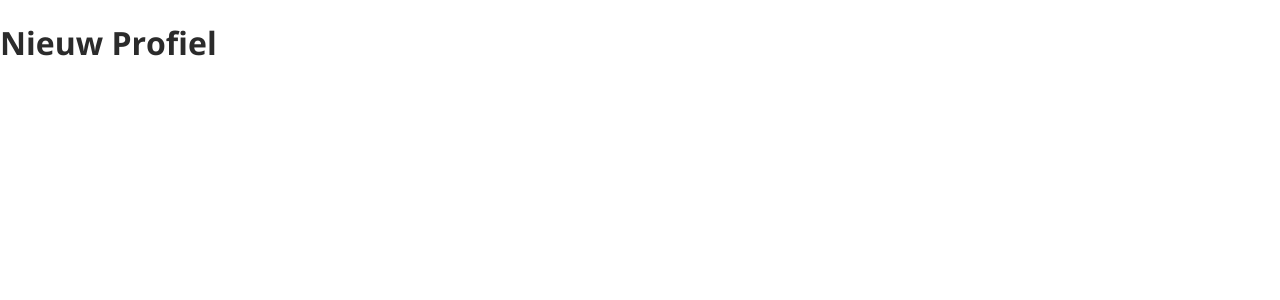
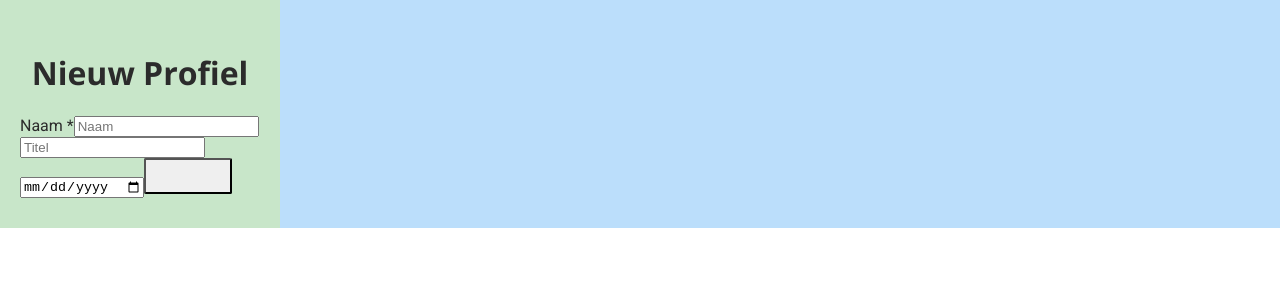
Before and after one commit to ff05/profiles-client, a React (Create React App) app: page / in a window 1280 px wide. Shown: the top 300 px of the page. Built offline with nearby package versions, Linux system fonts and the light colour scheme.

Commit message:
Some more styling

```diff
--- a/src/App.css
+++ b/src/App.css
@@ -1,11 +1,18 @@
 .App {
-  display: flex
+  display: flex;
 }
 
 .Main {
-
+  background-color: var(--light-blue);
+  flex-basis: 80%;
+  padding: var(--container-padding);
 }
 
 .Sidebar {
-
+  flex-basis: 20%;
+  background-color: var(--light-green);
+  display: flex;
+  flex-direction: column;
+  align-items: center;
+  padding: var(--container-padding);
 }
--- a/src/components/Form.js
+++ b/src/components/Form.js
@@ -1,8 +1,16 @@
 import React from 'react'
+import styles from './Form.css'
 
 export default function Form(props) {
   return (
     <div className="Form">
+      <form>
+        <label for="name">Naam *</label>
+        <input type="text" id="name" name="name" placeholder="Naam" required/>
+        <input type="text" name="title" placeholder="Titel" required/>
+        <input type="date" name="birthdate" placeholder="Geboortedatum" required/>
+        <button type="submit" value="Submit" />
+      </form>
     </div>
   )
 }
--- a/src/components/Sidebar.js
+++ b/src/components/Sidebar.js
@@ -6,6 +6,7 @@ export default function Sidebar(props) {
   return (
     <div className="Sidebar">
       <Title title="Nieuw Profiel" />
+      <Form />
     </div>
   )
 }
--- a/src/index.css
+++ b/src/index.css
@@ -8,6 +8,7 @@
   --main-font-color: #2b2b2b;
   --main-body-font: Roboto, Helvetica, Arial, sans-serif;
   --main-header-font: "Open Sans", Helvetica, Arial, sans-serif;
+  --container-padding: 30px 20px;
 }
 
 body {
@@ -20,3 +21,11 @@ body {
 h1, h2, h3, h4, h5, h6 {
   font-family: var(--main-header-font)
 }
+
+button {
+  border-radius: 2px;
+  min-width: 88px;
+  height: 36px;
+  padding-left: 16px;
+  padding-right: 16px;
+}
```
Also changed, not shown: src/components/Form.css (added).
